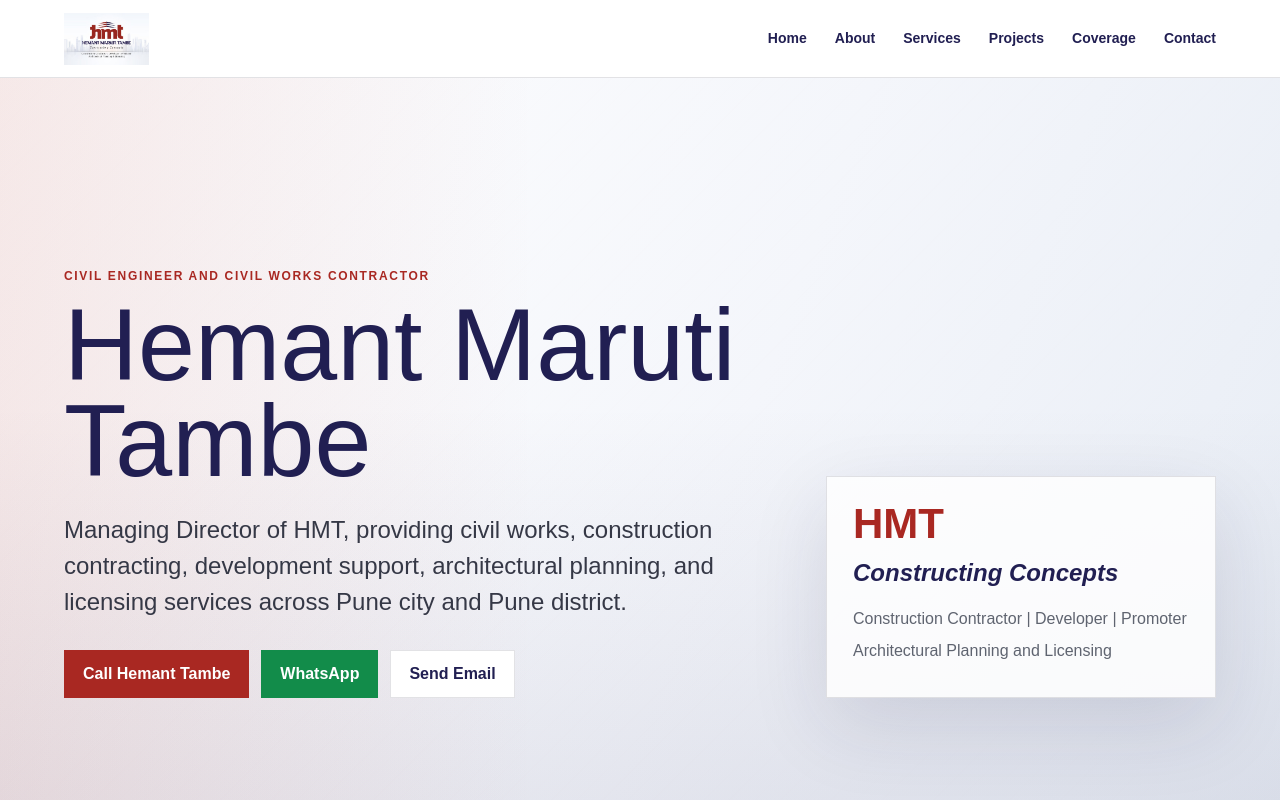
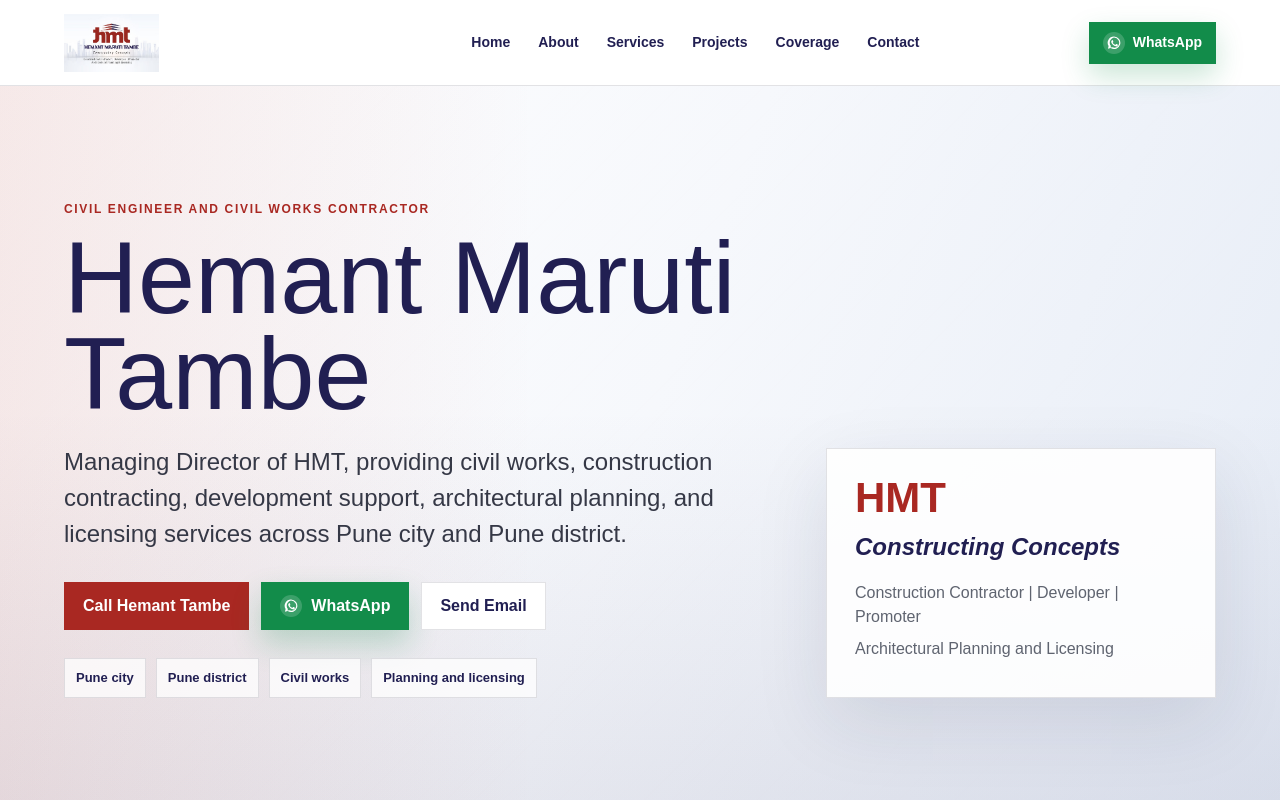
Before and after one commit to jadhasuj/HemantTambe, a Next.js app: page / in a window 1280 px wide. Shown: the top 800 px of the page. Built offline with nearby package versions, Linux system fonts and the light colour scheme.

Commit message:
Polish site and add WhatsApp icon

```diff
--- a/app/globals.css
+++ b/app/globals.css
@@ -10,6 +10,7 @@
   --green: #128c4a;
   --line: rgba(23, 23, 41, 0.12);
   --soft: #eef2f7;
+  --shadow: 0 24px 70px rgba(31, 36, 70, 0.1);
 }
 
 * { box-sizing: border-box; }
@@ -31,16 +32,16 @@
   align-items: center;
   justify-content: space-between;
   gap: 20px;
-  min-height: 78px;
+  min-height: 86px;
   padding: 12px clamp(18px, 5vw, 76px);
-  background: rgba(255, 255, 255, 0.92);
+  background: rgba(255, 255, 255, 0.95);
   border-bottom: 1px solid var(--line);
   backdrop-filter: blur(16px);
 }
 
 .brand img {
-  width: min(230px, 48vw);
-  height: 52px;
+  width: min(238px, 48vw);
+  height: 58px;
   object-fit: contain;
   object-position: left center;
 }
@@ -54,9 +55,27 @@
   color: var(--navy);
 }
 
+nav a {
+  padding: 8px 0;
+}
+
+.headerCta {
+  display: inline-flex;
+  align-items: center;
+  gap: 8px;
+  min-height: 42px;
+  padding: 0 14px;
+  background: var(--green);
+  color: var(--white);
+  font-size: 14px;
+  font-weight: 800;
+  white-space: nowrap;
+  box-shadow: 0 12px 28px rgba(18, 140, 74, 0.22);
+}
+
 .hero {
   position: relative;
-  min-height: calc(100vh - 78px);
+  min-height: calc(100vh - 86px);
   display: grid;
   grid-template-columns: minmax(0, 1fr) minmax(280px, 390px);
   align-items: end;
@@ -64,8 +83,8 @@
   padding: clamp(42px, 8vw, 110px) clamp(18px, 5vw, 76px);
   overflow: hidden;
   background:
-    linear-gradient(110deg, rgba(255,255,255,.97) 0%, rgba(244,246,251,.94) 56%, rgba(232,237,245,.98) 100%),
-    repeating-linear-gradient(135deg, rgba(169,40,34,.08) 0 1px, transparent 1px 18px);
+    linear-gradient(110deg, rgba(255,255,255,.98) 0%, rgba(246,248,252,.95) 50%, rgba(230,236,246,.98) 100%),
+    repeating-linear-gradient(135deg, rgba(169,40,34,.07) 0 1px, transparent 1px 20px);
 }
 
 .heroImage {
@@ -128,12 +147,22 @@
 .contactActions a {
   display: inline-flex;
   align-items: center;
+  justify-content: center;
+  gap: 9px;
   min-height: 48px;
   padding: 0 18px;
   border: 1px solid var(--line);
   background: var(--white);
   color: var(--navy);
   font-weight: 800;
+  transition: transform .18s ease, box-shadow .18s ease, background .18s ease;
+}
+
+.heroActions a:hover,
+.contactActions a:hover,
+.coveragePanel a:hover,
+.headerCta:hover {
+  transform: translateY(-1px);
 }
 
 .heroActions a:first-child,
@@ -148,13 +177,46 @@
   background: var(--green);
   color: var(--white);
   border-color: var(--green);
+  box-shadow: 0 14px 30px rgba(18, 140, 74, 0.24);
+}
+
+.whatsappMark {
+  display: inline-grid;
+  place-items: center;
+  width: 22px;
+  height: 22px;
+  flex: 0 0 22px;
+  border-radius: 999px;
+  background: rgba(255, 255, 255, 0.18);
+}
+
+.whatsappMark svg {
+  width: 18px;
+  height: 18px;
+  fill: currentColor;
+}
+
+.heroStats {
+  display: flex;
+  flex-wrap: wrap;
+  gap: 10px;
+  margin-top: 28px;
+}
+
+.heroStats span {
+  padding: 9px 11px;
+  background: rgba(255, 255, 255, 0.76);
+  border: 1px solid var(--line);
+  color: var(--navy);
+  font-size: 13px;
+  font-weight: 800;
 }
 
 .heroPanel {
-  padding: 26px;
-  background: rgba(255, 255, 255, 0.84);
+  padding: 28px;
+  background: rgba(255, 255, 255, 0.91);
   border: 1px solid var(--line);
-  box-shadow: 0 28px 80px rgba(31, 36, 70, 0.12);
+  box-shadow: var(--shadow);
 }
 
 .heroPanel span {
@@ -182,6 +244,10 @@
 .band,
 .contactBand {
   padding: 76px clamp(18px, 5vw, 76px);
+}
+
+.band {
+  border-top: 1px solid rgba(23, 23, 41, 0.06);
 }
 
 .intro,
@@ -217,7 +283,7 @@
   padding: 22px;
   background: var(--white);
   border: 1px solid var(--line);
-  box-shadow: 0 20px 60px rgba(31, 36, 70, 0.06);
+  box-shadow: var(--shadow);
 }
 
 .serviceGrid span {
@@ -264,6 +330,7 @@
   padding: 24px;
   background: var(--white);
   border: 1px solid var(--line);
+  box-shadow: var(--shadow);
 }
 
 .coveragePanel p {
@@ -281,13 +348,16 @@
   background: var(--navy);
   color: var(--white);
   font-weight: 800;
+  transition: transform .18s ease;
 }
 
 .contactBand {
   display: grid;
   grid-template-columns: minmax(0, 0.9fr) minmax(320px, 1.1fr);
   gap: clamp(24px, 5vw, 72px);
-  background: var(--navy);
+  background:
+    linear-gradient(135deg, rgba(169, 40, 34, 0.2), transparent 34%),
+    var(--navy);
   color: var(--white);
 }
 
@@ -336,6 +406,7 @@
   background: var(--white);
   color: var(--ink);
   border: 1px solid rgba(255, 255, 255, 0.16);
+  box-shadow: 0 24px 70px rgba(0, 0, 0, 0.18);
 }
 
 .contactCardText img {
@@ -364,6 +435,7 @@
   min-height: 340px;
   border: 0;
   background: var(--soft);
+  box-shadow: 0 24px 70px rgba(0, 0, 0, 0.18);
 }
 
 figure {
@@ -371,6 +443,7 @@
   align-self: center;
   background: var(--white);
   padding: 12px;
+  box-shadow: 0 24px 70px rgba(0, 0, 0, 0.18);
 }
 
 figure img {
@@ -405,6 +478,15 @@
 }
 
 @media (max-width: 900px) {
+  .siteHeader {
+    align-items: flex-start;
+    flex-direction: column;
+  }
+
+  .headerCta {
+    align-self: flex-start;
+  }
+
   .hero,
   .intro,
   .sectionHead,
@@ -421,7 +503,6 @@
 }
 
 @media (max-width: 640px) {
-  .siteHeader,
   footer {
     align-items: flex-start;
     flex-direction: column;
--- a/app/page.tsx
+++ b/app/page.tsx
@@ -65,6 +65,16 @@
   })),
 };
 
+function WhatsAppMark() {
+  return (
+    <span className="whatsappMark" aria-hidden="true">
+      <svg viewBox="0 0 24 24" role="img">
+        <path d="M12 3.25a8.42 8.42 0 0 0-7.18 12.84l-.9 3.54 3.61-.84A8.42 8.42 0 1 0 12 3.25Zm0 1.55a6.88 6.88 0 0 1 5.86 10.49 6.88 6.88 0 0 1-8.08 2.45l-.26-.12-2.2.51.55-2.12-.16-.27A6.88 6.88 0 0 1 12 4.8Zm-2.4 3.63c-.15 0-.38.04-.58.26-.2.22-.76.74-.76 1.8 0 1.06.78 2.09.88 2.23.11.14 1.53 2.38 3.76 3.24 1.86.72 2.24.58 2.65.54.4-.04 1.31-.54 1.5-1.05.18-.52.18-.96.12-1.05-.05-.09-.2-.14-.43-.26-.23-.11-1.34-.66-1.55-.74-.21-.07-.36-.11-.51.12-.15.22-.59.73-.72.88-.13.15-.27.17-.5.06-.23-.12-.96-.35-1.83-1.12-.68-.6-1.13-1.35-1.27-1.58-.13-.22-.01-.34.1-.46.1-.1.23-.27.34-.4.12-.13.15-.22.23-.37.08-.15.04-.28-.02-.4-.06-.11-.5-1.2-.69-1.65-.18-.43-.36-.44-.5-.45l-.42-.01Z" />
+      </svg>
+    </span>
+  );
+}
+
 export default function Home() {
   return (
     <main>
@@ -89,6 +99,15 @@
           <a href="#coverage">Coverage</a>
           <a href="#contact">Contact</a>
         </nav>
+        <a
+          className="headerCta"
+          href={`https://wa.me/919595341818?text=${whatsAppMessage}`}
+          target="_blank"
+          rel="noreferrer"
+        >
+          <WhatsAppMark />
+          WhatsApp
+        </a>
       </header>
 
       <section className="hero" id="top">
@@ -109,9 +128,16 @@
               target="_blank"
               rel="noreferrer"
             >
+              <WhatsAppMark />
               WhatsApp
             </a>
             <a href="mailto:hemantmarutitambe@gmail.com">Send Email</a>
+          </div>
+          <div className="heroStats" aria-label="HMT quick facts">
+            <span>Pune city</span>
+            <span>Pune district</span>
+            <span>Civil works</span>
+            <span>Planning and licensing</span>
           </div>
         </div>
         <aside className="heroPanel" aria-label="HMT company summary">
@@ -217,6 +243,7 @@
               target="_blank"
               rel="noreferrer"
             >
+              <WhatsAppMark />
               WhatsApp Now
             </a>
             <a href="tel:+919175251338">+91 9175251338</a>
```
